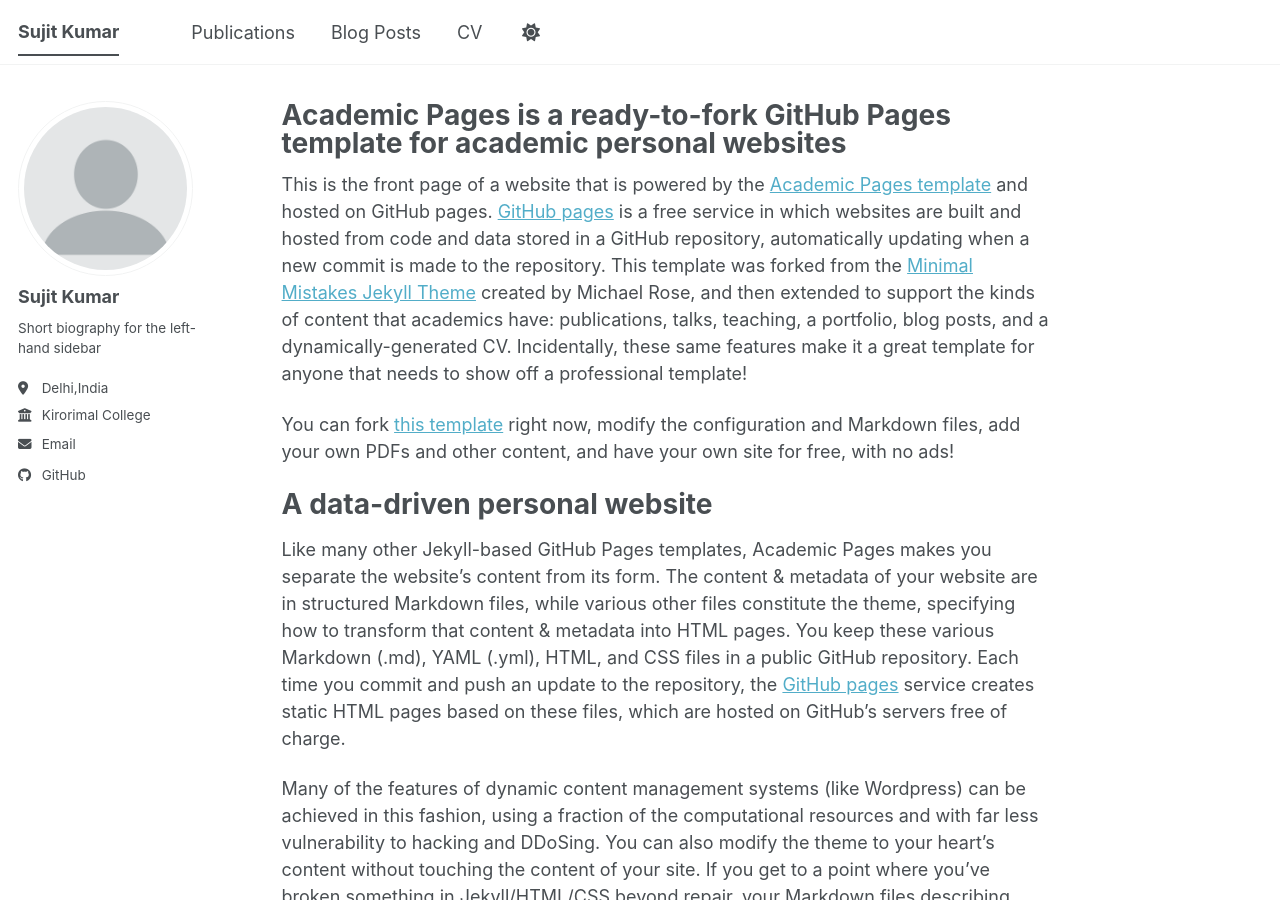
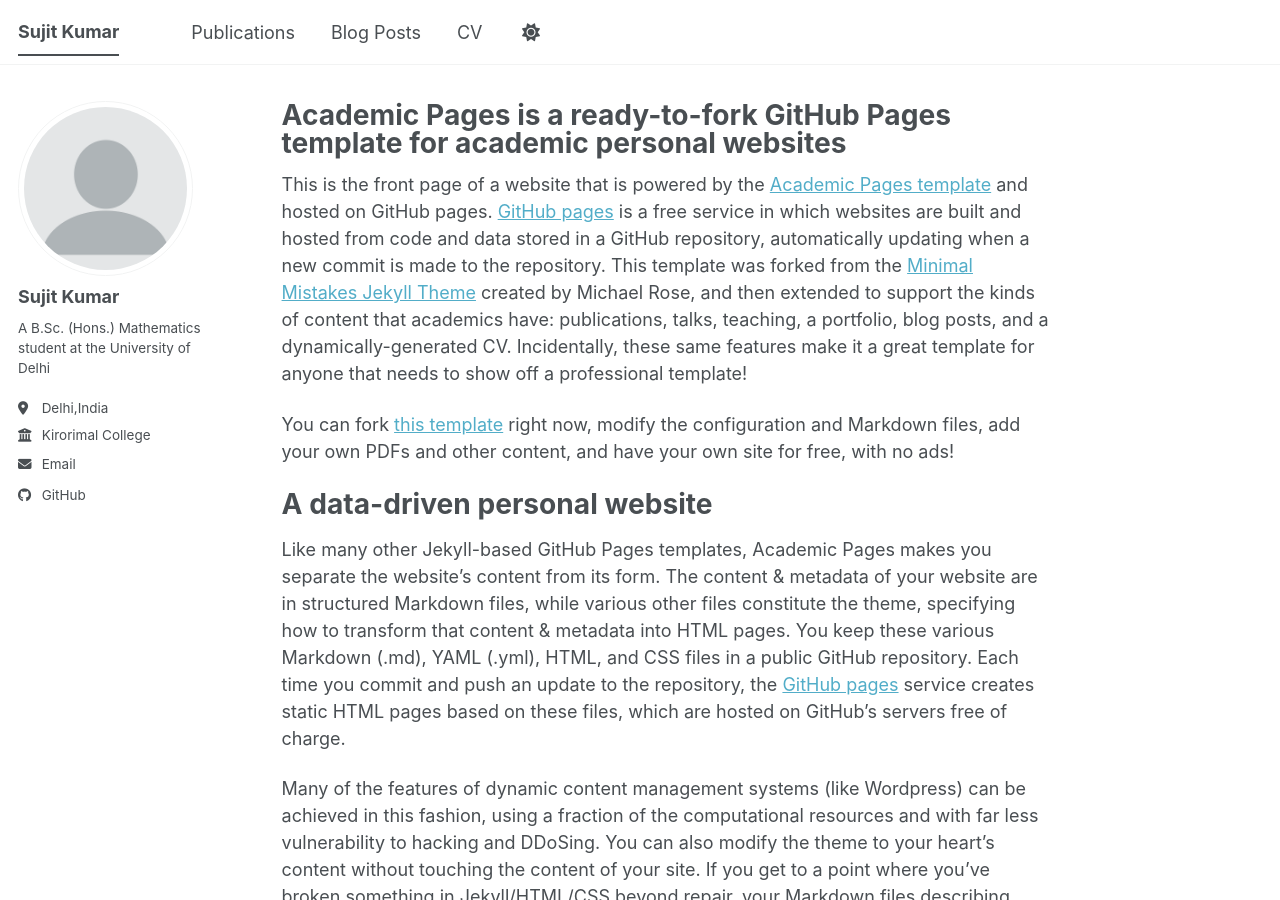
Before and after one commit to sujit41/sujit41.github.io, a Jekyll site: the page built from _pages/about.md, in a window 1280 px wide and 900 px high. Built offline with Jekyll 4.4.1, drawn with Linux system fonts in a browser that asks for light colours; a script bundle is joined from its source files by our own code; library files that are not in the unit come from our copies.

Commit message:
Update _config.yml

```diff
--- a/_config.yml
+++ b/_config.yml
@@ -26,7 +26,7 @@ author:
   avatar           : "profile.png"
   name             : "Sujit Kumar"
   pronouns         : # example: "she/her"
-  bio              : "Short biography for the left-hand sidebar"
+  bio              : "A B.Sc. (Hons.) Mathematics student at the University of Delhi"
   location         : "Delhi,India"
   employer         : "Kirorimal College"
   uri              : # URL
```
